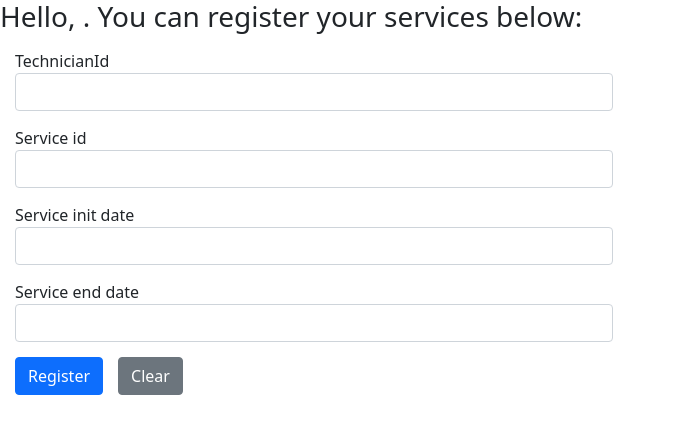
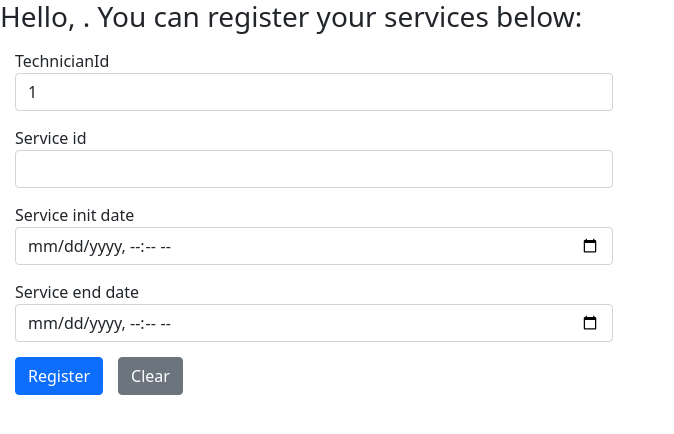
Before and after one commit to mBaenaCh/ias-training-handyman-front, an Angular app: page /technician/1 in a window 1280 px wide. Shown: the top 434 px of the page, without its empty margins (0-674 px from the left). Built offline with nearby package versions, Linux system fonts and the light colour scheme; no server answers.

Commit message:
Feature: register service form value added

```diff
--- a/src/app/components/register-service/register-service.component.html
+++ b/src/app/components/register-service/register-service.component.html
@@ -16,14 +16,14 @@
     </div>
     <div class="form-group">
         <label>Service init date</label>
-        <input type="text" formControlName="initDateTime" class="form-control">
+        <input type="datetime-local" formControlName="initDateTime" class="form-control">
         <div class="error" *ngIf="registerServiceForm.controls.initDateTime.errors && registerServiceForm.controls.initDateTime.touched">
             <p>This field is required</p>
         </div>
     </div>
     <div class="form-group">
         <label>Service end date</label>
-        <input type="text" formControlName="endDateTime" class="form-control">
+        <input type="datetime-local" formControlName="endDateTime" class="form-control">
         <div class="error" *ngIf="registerServiceForm.controls.endDateTime.errors && registerServiceForm.controls.endDateTime.touched">
             <p>This field is required</p>
         </div>
--- a/src/app/components/register-service/register-service.component.ts
+++ b/src/app/components/register-service/register-service.component.ts
@@ -1,3 +1,4 @@
+import { THIS_EXPR } from '@angular/compiler/src/output/output_ast';
 import { Component, OnInit } from '@angular/core';
 import { FormControl, FormGroup, Validators } from '@angular/forms';
 import { ActivatedRoute } from '@angular/router';
@@ -26,10 +27,10 @@ export class RegisterServiceComponent implements OnInit {
       serviceId: new FormControl('', [
         Validators.required
       ]),
-      initDateTime: new FormControl('',[
+      initDateTime: new FormControl('', [
         Validators.required
       ]),
-      endDateTime: new FormControl('',[
+      endDateTime: new FormControl('', [
         Validators.required
       ])
     });
@@ -37,26 +38,30 @@ export class RegisterServiceComponent implements OnInit {
 
   ngOnInit(): void {
     this.getServicesList();
+    this.setTechnicianIdValue();
   }
 
-  getRouteParamValue(): void{
+  getRouteParamValue(): void {
     this.activatedRoute.params.subscribe(params => {
       this.receivedTechnicianId = params.id;
     });
   }
 
-  getServicesList(): void{
+  getServicesList(): void {
     this.getRouteParamValue();
-    this.technicianService.getById(this.receivedTechnicianId).subscribe((data)=>{
+    this.technicianService.getById(this.receivedTechnicianId).subscribe((data) => {
       this.technician = data;
     });
   }
 
-  onSubmit(): void{
-    //this.createdReport = this.registerServiceForm.value;
-    //this.reportService.create(this.createdReport).subscribe();
-    this.registerServiceForm.get["initDateTime"].value();
-    this.registerServiceForm.get["endDateTime"].value();
+  onSubmit(): void {
+    this.createdReport = this.registerServiceForm.value;
+    this.reportService.create(this.createdReport).subscribe();
+    this.registerServiceForm.reset();
+  }
+
+  setTechnicianIdValue(): void{
+    this.registerServiceForm.controls.technicianId.setValue(this.receivedTechnicianId);
   }
 
 }
--- a/src/app/components/technician-services/technician-services.component.ts
+++ b/src/app/components/technician-services/technician-services.component.ts
@@ -28,7 +28,6 @@ export class TechnicianServicesComponent implements OnInit {
     this.getRouteParamValue();
     this.technicianService.getById(this.technicianId).subscribe((data)=>{
       this.services = data.reports;
-      console.log(this.services);
     });
   }
 
```
